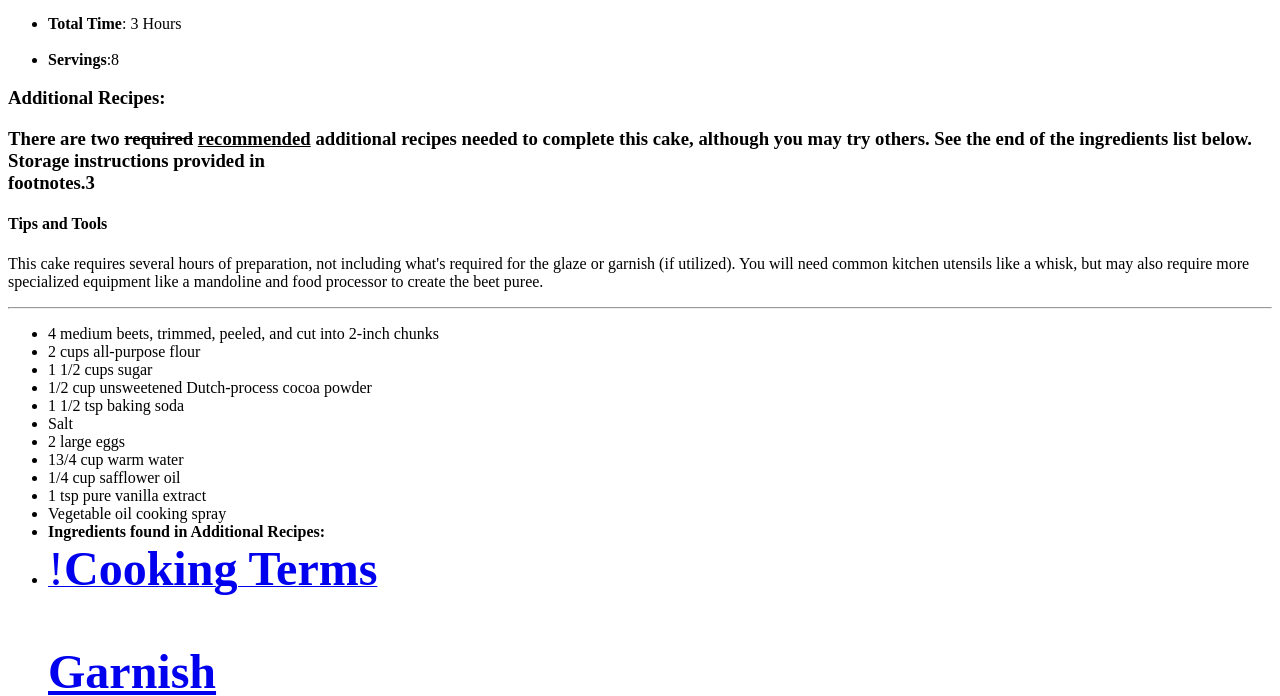
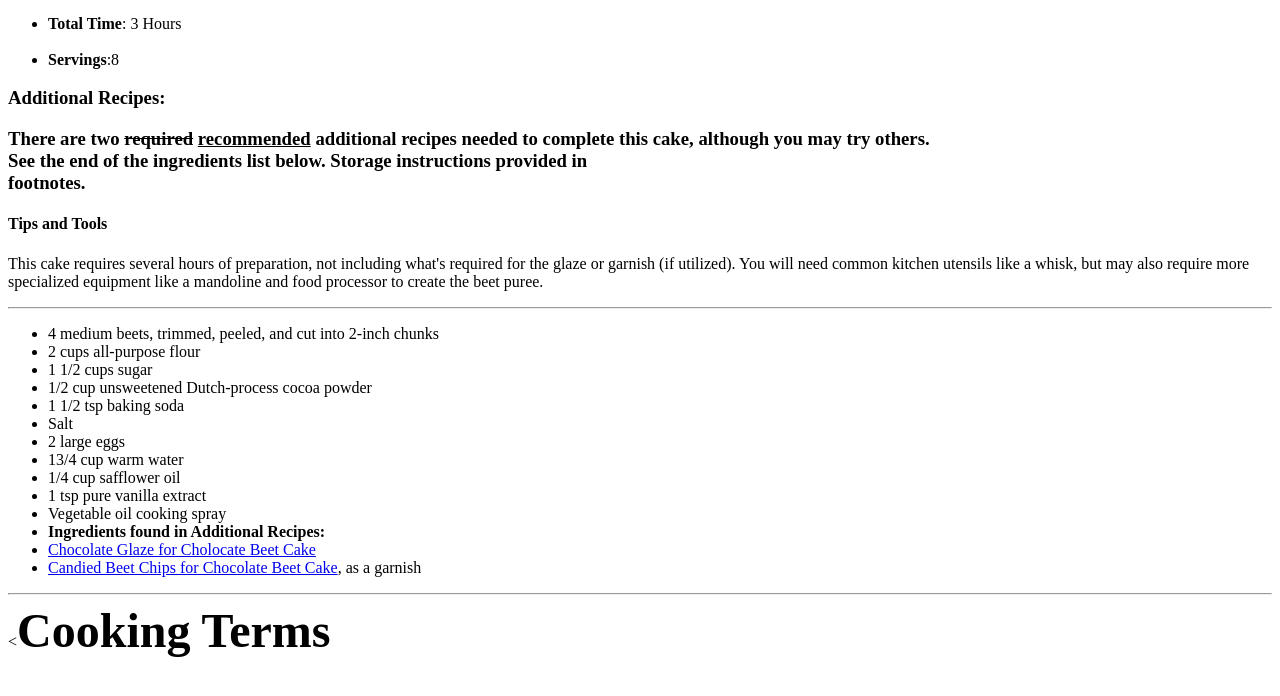
Before and after one commit to jtash94/web-dev-hw, a plain HTML site: page assignment-3/index.html in a window 1280 px wide. Shown: the part 420-1116 px from the top of the page. Drawn offline with Linux system fonts and the light colour scheme.

Commit message:
Update index.html

```diff
--- a/assignment-3/index.html
+++ b/assignment-3/index.html
@@ -41,8 +41,8 @@
     </ul>
 
     <h3><b>Additional Recipes:</b><h3>
-  <p>There are two <del>required</del> <ins>recommended</ins> additional recipes needed to complete this cake, although you may try others. See the end of the ingredients list below. Storage instructions provided in<br/>
-     footnotes.3
+  <p>There are two <del>required</del> <ins>recommended</ins> additional recipes needed to complete this cake, although you may try others.<br/> See the end of the ingredients list below. Storage instructions provided in<br/>
+     footnotes.
     <h4><b>Tips and Tools</b></h4>
     <p>This cake requires several hours of preparation, not including what's required for the glaze or garnish (if utilized). You will need common kitchen utensils like a whisk, but may also require more <br/>
       specialized equipment like a mandoline and food processor to create the beet puree.</p>
@@ -63,13 +63,13 @@
         <li>1 tsp pure vanilla extract</li>
         <li>Vegetable oil cooking spray</li>
         <li><b>Ingredients found in Additional Recipes:</b></li>
-        <li> <a href="./pages/beetcake-glaze.html" target=">Chocolate Glaze for Cholocate Beet Cake</a></li>
-        <li> <a href="./pages/beetcake-garnish.html" target=">Candied Beet Chips for Chocolate Beet Cake</a>, as a garnish</li>
+        <li> <a href="./pages/beetcake-glaze.html">Chocolate Glaze for Cholocate Beet Cake</a></li>
+        <li> <a href="./pages/beetcake-garnish.html">Candied Beet Chips for Chocolate Beet Cake</a>, as a garnish</li>
 
-        </u>
+        </ul>
 
       <hr>
-<font size="18">!<b>Cooking Terms</b>
+<<font size="22"><b>Cooking Terms</b>
       <dl>
         <dt><b>Garnish</b></dt>
 
```
